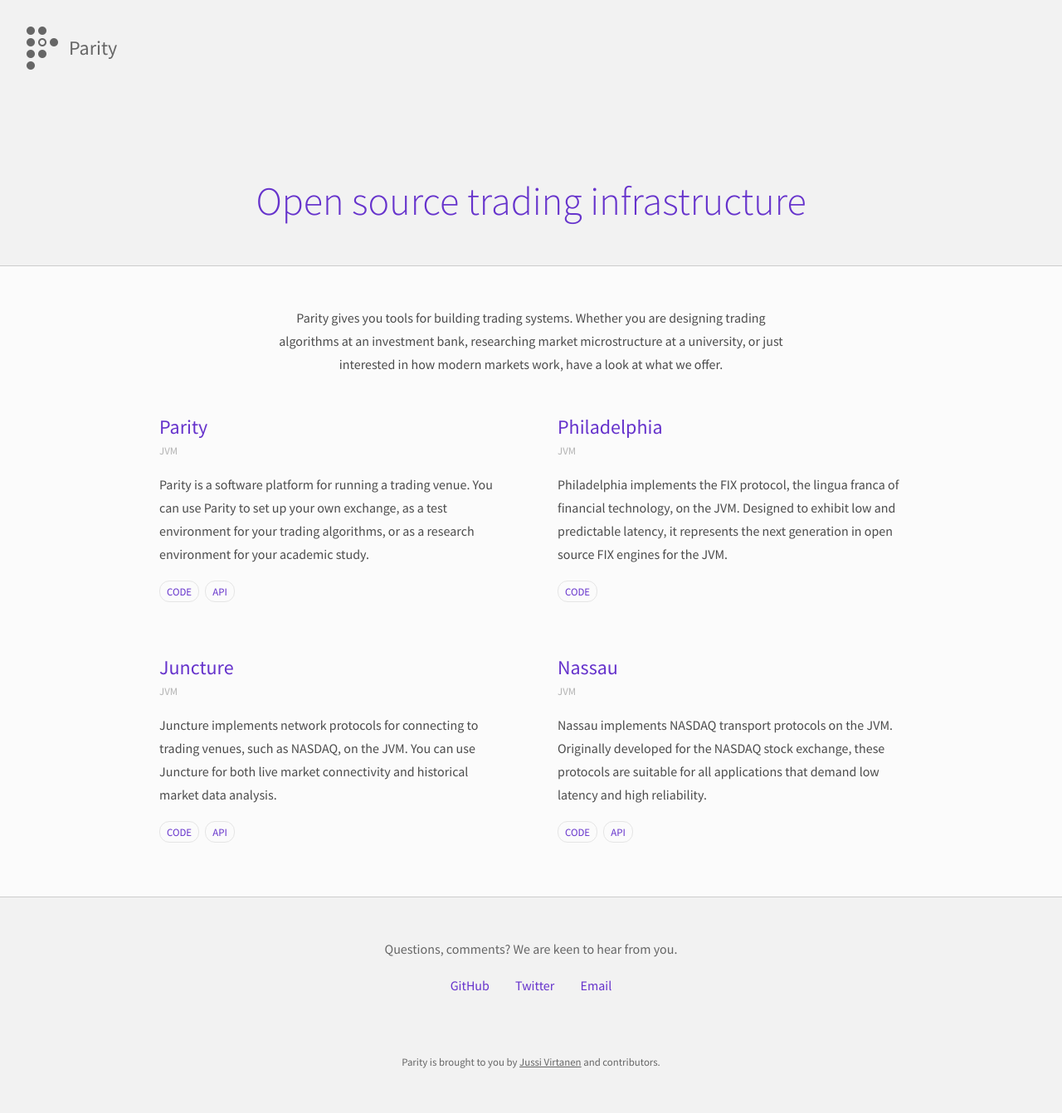
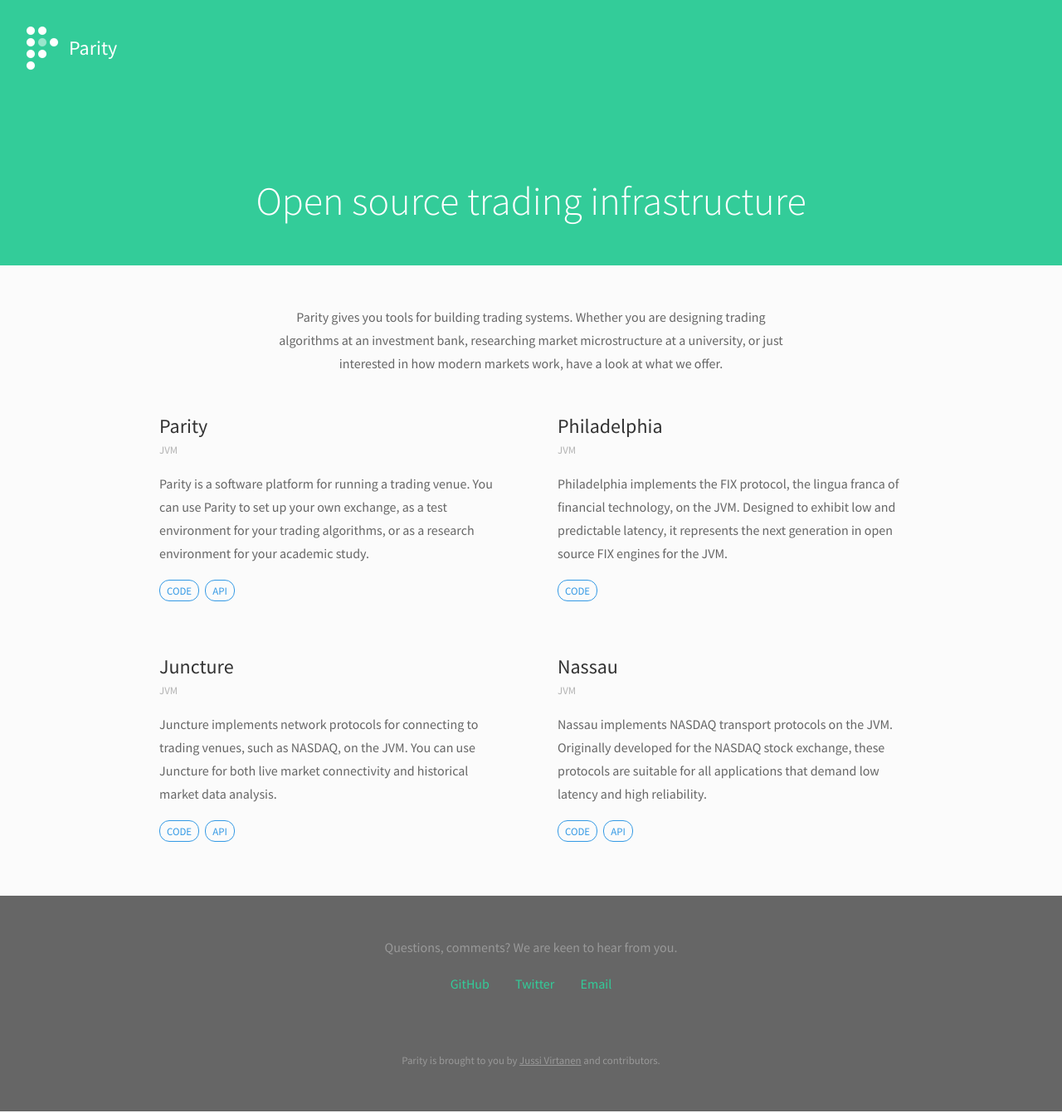
Before and after one commit to paritytrading/paritytrading.github.io, a Jekyll site: the page built from index.html, in a window 1280 px wide. Shown: the whole page at 83% size. Built offline with Jekyll 4.4.1, drawn with Linux system fonts in a browser that asks for light colours.

Commit message:
Update color scheme

```diff
--- a/stylesheets/default.css
+++ b/stylesheets/default.css
@@ -1,6 +1,6 @@
 html {
   -webkit-text-size-adjust: 100%;
-  background: #f2f2f2;
+  background: #fbfbfb;
   color: #666666;
   font-size: 100%;
   margin: 0;
@@ -15,12 +15,14 @@
 }
 
 header {
+  background: #33cc99;
+  color: #ffffff;
   padding: 0;
   margin: 0;
 }
 
 header h1 {
-  background: url('/images/logo@2x.png') 0 50%/64px no-repeat;
+  background: url('/images/logo-light@2x.png') 0 50%/64px no-repeat;
   font-size: 24px;
   font-weight: normal;
   height: 64px;
@@ -31,7 +33,7 @@
 
 @media (max-width: 520px), (max-height: 420px) {
   header h1 {
-    background: url('/images/logo@2x.png') 0 50%/32px no-repeat;
+    background: url('/images/logo-light@2x.png') 0 50%/32px no-repeat;
     font-size: 12px;
     height: 32px;
     line-height: 32px;
@@ -41,7 +43,6 @@
 }
 
 header h2 {
-  color: #6633cc;
   font-size: 3em;
   font-weight: 300;
   line-height: 1.25em;
@@ -59,10 +60,6 @@
 }
 
 section.body {
-  background: #fbfbfb;
-  border-bottom: 1px solid #cccccc;
-  border-top: 1px solid #cccccc;
-  color: #4c4c4c;
   padding: 2em 0;
 }
 
@@ -113,7 +110,7 @@
 }
 
 h3 {
-  color: #6633cc;
+  color: #333333;
   font-size: 1.5em;
   font-weight: normal;
   margin: 0;
@@ -137,9 +134,9 @@
 }
 
 ul.links a {
-  border: 1px solid #e5e5e5;
+  border: 1px solid #3399e5;
   border-radius: 12px;
-  color: #6633cc;
+  color: #3399e5;
   font-size: 0.8em;
   font-weight: 400;
   padding: 4px 8px;
@@ -147,14 +144,9 @@
   text-transform: uppercase;
 }
 
-ul.links a:hover {
-  background: #e5e5e5;
-}
-
-ul.links a:active {
-  background: #6633cc;
-  border: 1px solid #6633cc;
-  color: #e5e5e5;
+ul.links a:active, ul.links a:hover {
+  background: #3399e5;
+  color: #ffffff;
 }
 
 p {
@@ -167,6 +159,8 @@
 }
 
 footer {
+  background: #666666;
+  color: #999999;
   padding: 3em 0 3em 0;
 }
 
@@ -201,20 +195,13 @@
 }
 
 div.contact a {
-  background-color: transparent;
-  border-radius: 12px;
-  color: #6633cc;
+  color: #33cc99;
   padding: 4px 12px;
   text-decoration: none;
 }
 
-div.contact a:hover {
-  background-color: #e5e5e5;
-}
-
-div.contact a:active {
-  background-color: #6633cc;
-  color: #e5e5e5;
+div.contact a:active, div.contact a:hover {
+  color: #ffffff;
 }
 
 p.by {
@@ -225,6 +212,5 @@
 }
 
 p.by a {
-  color: #666666;
-  text-decoration: underline;
+  color: #999999;
 }
```
Also changed, not shown: favicon.ico, images/logo-light@2x.png (added), images/logo@2x.png (deleted).
